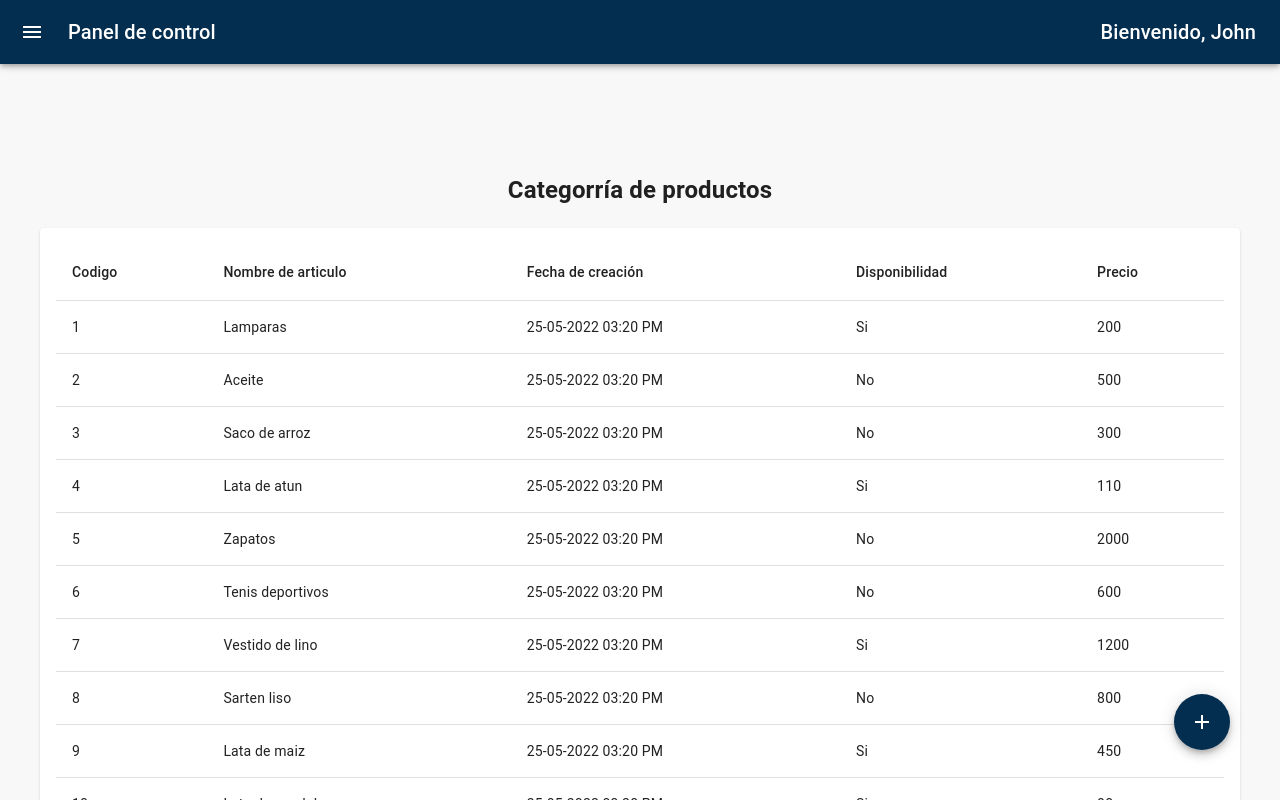
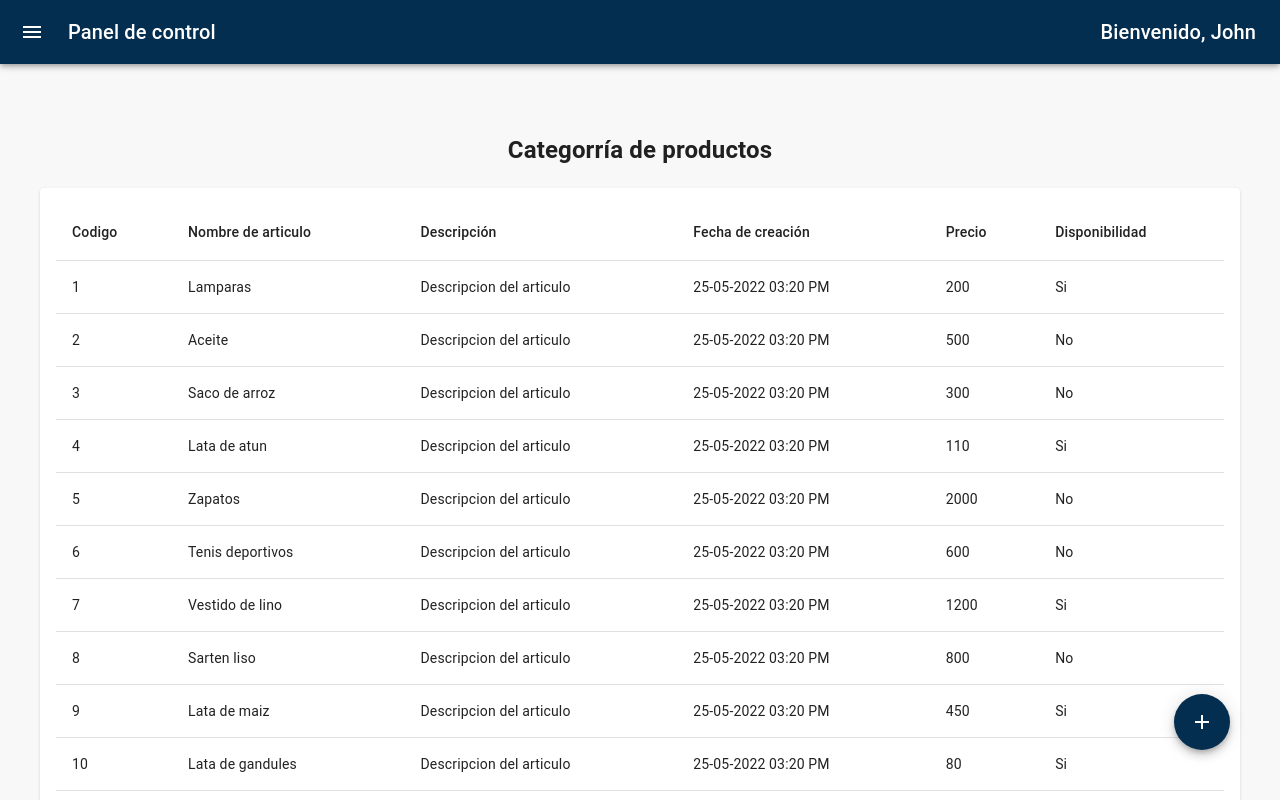
Before and after one commit to jecsdev/genesys-core, a React (Create React App) app: page /productcategories in a window 1280 px wide. Built offline with nearby package versions, Linux system fonts and the light colour scheme.

Commit message:
Add new Fab menu

```diff
--- a/package.json
+++ b/package.json
@@ -19,6 +19,7 @@
     "react": "^18.2.0",
     "react-barcode": "^1.4.6",
     "react-dom": "^18.2.0",
+    "react-floating-button-menu": "^2.1.1",
     "react-moment": "^1.1.3",
     "react-router-dom": "^6.12.1",
     "react-scripts": "^5.0.1",
--- a/src/App.css
+++ b/src/App.css
@@ -63,7 +63,8 @@
 }
 
 .inventory-card{
-  margin: 40px;
+  margin-left: 40px;
+  margin-right: 40px;
 }
 .inventory-table{
   height: 50vh;
--- a/src/App.jsx
+++ b/src/App.jsx
@@ -8,6 +8,7 @@ import Login from './pages/Login';
 import ProductCategories from './pages/ProductCategories';
 import CreateProductCategory from './pages/CreateProductCategory';
 import ProtectedRoutes from './utils/ProtectedRoutes';
+import AddProduct from './pages/AddProduct';
 function App() {
   return (
     <div className="App">
@@ -19,6 +20,7 @@ function App() {
                 <Route path="/inventory" element={<Inventory/>}/>
                 <Route path="/productcategories" element={<ProductCategories/>}/>
                 <Route path="/createproductcategory" element={<CreateProductCategory/>}/>
+                <Route path="/addProduct" element={<AddProduct/>}/>
                 <Route path="*" element={<NotFound/>}/>
               </Route>
           </Routes>
--- a/src/components/CustomTable.jsx
+++ b/src/components/CustomTable.jsx
@@ -4,29 +4,29 @@ import { Table, TableHead, TableBody, TableRow, TableCell } from '@mui/material'
 const columns = [
   { field: 'id', headerName: 'Codigo', width: 'auto' },
   { field: 'articleName', headerName: 'Nombre de articulo', width: 'auto'  },
+  { field: 'description', headerName: 'Descripción', width: 'auto' },
   { field: 'createdDate', headerName: 'Fecha de creación', width: 'auto'  },
-  { field: 'available', headerName: 'Disponibilidad', width: 'auto'  },
-  { field: 'price', headerName: 'Precio', width: 'auto' }
+  { field: 'price', headerName: 'Precio', width: 'auto' },
+  { field: 'available', headerName: 'Disponibilidad', width: 'auto'  }
 ];
 
 const rows = [
-  { id: 1, articleName: 'Lamparas', createdDate: '25-05-2022 03:20 PM', available: 'Si', price: 200 },
-  { id: 2, articleName: 'Aceite', createdDate: '25-05-2022 03:20 PM', available: 'No', price: 500 },
-  { id: 3, articleName: 'Saco de arroz', createdDate: '25-05-2022 03:20 PM', available: 'No', price: 300 },
-  { id: 4, articleName: 'Lata de atun', createdDate: '25-05-2022 03:20 PM', available: 'Si', price: 110 },
-  { id: 5, articleName: 'Zapatos', createdDate: '25-05-2022 03:20 PM', available: 'No', price: 2000 },
-  { id: 6, articleName: 'Tenis deportivos', createdDate: '25-05-2022 03:20 PM', available: 'No', price: 600 },
-  { id: 7, articleName: 'Vestido de lino', createdDate: '25-05-2022 03:20 PM', available: 'Si', price: 1200 },
-  { id: 8, articleName: 'Sarten liso', createdDate: '25-05-2022 03:20 PM', available: 'No', price: 800 },
-  { id: 9, articleName: 'Lata de maiz', createdDate: '25-05-2022 03:20 PM', available: 'Si', price: 450 },
-  { id: 10, articleName: 'Lata de gandules', createdDate: '25-05-2022 03:20 PM', available: 'Si', price: 80 },
+  { id: 1, articleName: 'Lamparas',description: 'Descripcion del articulo', createdDate: '25-05-2022 03:20 PM',  price: 200, available: 'Si'},
+  { id: 2, articleName: 'Aceite',description: 'Descripcion del articulo', createdDate: '25-05-2022 03:20 PM',  price: 500, available: 'No'},
+  { id: 3, articleName: 'Saco de arroz',description: 'Descripcion del articulo', createdDate: '25-05-2022 03:20 PM',  price: 300, available: 'No'},
+  { id: 4, articleName: 'Lata de atun',description: 'Descripcion del articulo', createdDate: '25-05-2022 03:20 PM',  price: 110, available: 'Si'},
+  { id: 5, articleName: 'Zapatos',description: 'Descripcion del articulo', createdDate: '25-05-2022 03:20 PM',  price: 2000, available: 'No'},
+  { id: 6, articleName: 'Tenis deportivos',description: 'Descripcion del articulo', createdDate: '25-05-2022 03:20 PM',  price: 600, available: 'No'},
+  { id: 7, articleName: 'Vestido de lino',description: 'Descripcion del articulo', createdDate: '25-05-2022 03:20 PM',  price: 1200, available: 'Si'},
+  { id: 8, articleName: 'Sarten liso',description: 'Descripcion del articulo', createdDate: '25-05-2022 03:20 PM',  price: 800, available: 'No'},
+  { id: 9, articleName: 'Lata de maiz',description: 'Descripcion del articulo', createdDate: '25-05-2022 03:20 PM',  price: 450, available: 'Si'},
+  { id: 10, articleName: 'Lata de gandules',description: 'Descripcion del articulo', createdDate: '25-05-2022 03:20 PM',  price: 80, available: 'Si'}
 ];
 
 
 function CustomTable () {
   return (
-    <div className="table">
-      <Table>
+      <Table className="table">
         <TableHead>
           <TableRow>
             {columns.map((column) => (
@@ -46,8 +46,6 @@ function CustomTable () {
           ))}
         </TableBody>
       </Table>
-    </div>
-
   );
 };
 
--- /dev/null
+++ b/src/components/FabMenu.jsx
@@ -0,0 +1,68 @@
+import React, { useState } from 'react';
+import AddIcon from '@mui/icons-material/Add';
+import EditIcon from '@mui/icons-material/Edit';
+import CloseIcon from '@mui/icons-material/Close';
+import { QrCodeScanner } from '@mui/icons-material';
+import { makeStyles } from '@mui/styles';
+import {
+  FloatingMenu,
+  MainButton,
+  ChildButton,
+} from 'react-floating-button-menu';
+import { useNavigate} from 'react-router-dom';
+const useStyles = makeStyles((theme) => ({
+  fabAdd: {
+    backgroundColor: '#748ca4'
+  },
+  fabButton: {
+
+    backgroundColor: '#042e50',
+  },
+  fabQrScanner: {
+    backgroundColor: '#ac2c8c',
+  }
+}));
+
+const FabMenu = () => {
+  const navigate = useNavigate();
+  const classes = useStyles();
+  const [isOpen, setIsOpen] = useState(false);
+
+  const handleFabClick = () => {
+    setIsOpen(!isOpen);
+  };
+
+
+
+  return (
+    <FloatingMenu
+      slideSpeed={200}
+      direction="up"
+      spacing={8}
+      isOpen={isOpen}
+    >
+      <MainButton
+        className={classes.fabButton}
+        iconResting={<AddIcon style={{ fontSize: 20, color:'#FFFFFF' }} />}
+        iconActive={<CloseIcon style={{ fontSize: 20, color:'#FFFFFF' }}  />}
+
+        onClick={handleFabClick}
+        size={56}
+      />
+      <ChildButton
+        className={classes.fabAdd}
+        icon={<EditIcon style={{ fontSize: 20, color:'#FFFFFF' }} />}
+        onClick={()=>{navigate("/addProduct")}}
+        size={40}
+      />
+      <ChildButton
+        className={classes.fabQrScanner}
+        icon={<QrCodeScanner style={{ fontSize: 20, color:'#FFFFFF' }} />}
+        size={40}
+      />
+
+    </FloatingMenu>
+  );
+};
+
+export default FabMenu;
--- a/src/components/Menu.jsx
+++ b/src/components/Menu.jsx
@@ -20,7 +20,7 @@ import Toolbar from '@mui/material/Toolbar';
 import Typography from '@mui/material/Typography';
 import CategoryIcon from '@mui/icons-material/Category';
 import logo from '../assets/logo.png';
-import { Outlet, useNavigate} from 'react-router-dom'
+import { Outlet, useNavigate} from 'react-router-dom';
 import { ListItemButton } from '@mui/material';
 
 
@@ -64,8 +64,6 @@ import { ListItemButton } from '@mui/material';
       }),
     }),
   }));
-
-
 
   const DrawerHeader = styled('div')(({ theme }) => ({
     display: 'flex',
@@ -182,6 +180,5 @@ import { ListItemButton } from '@mui/material';
     <Outlet/>
   </Box>
   );
-
 }
 export default Menu;
--- a/src/index.js
+++ b/src/index.js
@@ -1,21 +1,13 @@
-import React from 'react';
-import ReactDOM from 'react-dom';
-import './index.css';
-import App from './App';
-import reportWebVitals from './reportWebVitals';
-import {AuthProvider} from './context/AuthProvider'
-ReactDOM.render(
+import React from "react";
+import ReactDOM from "react-dom/client";
+import "./index.css";
+import App from "./App";
+import reportWebVitals from "./reportWebVitals";
+
+const root = ReactDOM.createRoot(document.getElementById("root"));
+root.render(
   <React.StrictMode>
-    <AuthProvider
-    >
-      <App/>
-    </AuthProvider>
-
-  </React.StrictMode>,
-  document.getElementById('root')
+    <App />
+  </React.StrictMode>
 );
-
-// If you want to start measuring performance in your app, pass a function
-// to log results (for example: reportWebVitals(console.log))
-// or send to an analytics endpoint. Learn more: https://bit.ly/CRA-vitals
 reportWebVitals();
--- /dev/null
+++ b/src/pages/AddProduct.jsx
@@ -0,0 +1,13 @@
+import React from 'react'
+import Menu from '../components/Menu';
+function AddProduct() {
+
+  return (
+    <div className="App">
+        <Menu/>
+        <h2>Agregar nuevo producto</h2>
+    </div>
+  )
+}
+
+export default AddProduct
--- a/src/pages/Inventory.jsx
+++ b/src/pages/Inventory.jsx
@@ -2,12 +2,11 @@ import React from 'react'
 import Table from '../components/CustomTable'
 import Menu from '../components/Menu'
 import AddIcon from '@mui/icons-material/Add';
-import { CardContent, Fab } from '@mui/material';
-import { useNavigate } from 'react-router-dom';
+import { CardContent } from '@mui/material';
 import { ThemeProvider, createTheme } from '@mui/material/styles';
 import {Card} from '@mui/material';
+import FabMenu from '../components/FabMenu';
 function Inventory() {
-
 
 const theme = createTheme({
   status: {
@@ -28,7 +27,6 @@ const theme = createTheme({
     }
   },
 });
-const navigate = useNavigate();
   return (
     <div className="inventory-card">
       <ThemeProvider theme={theme}>
@@ -38,11 +36,9 @@ const navigate = useNavigate();
         <CardContent>
         <Table/>
           <div className="fab">
-            <Fab color="primary" aria-label="add" onClick={()=>{
-              navigate("/qrscanner")
-            }} >
+            <FabMenu color="primary" aria-label="add" >
             <AddIcon/>
-            </Fab>
+            </FabMenu>
           </div>
         </CardContent>
       </Card>
```
Also changed, not shown: 1 other file (tests, documents, lock files or other folders). Lines whose indentation alone changed are shown as unchanged.
